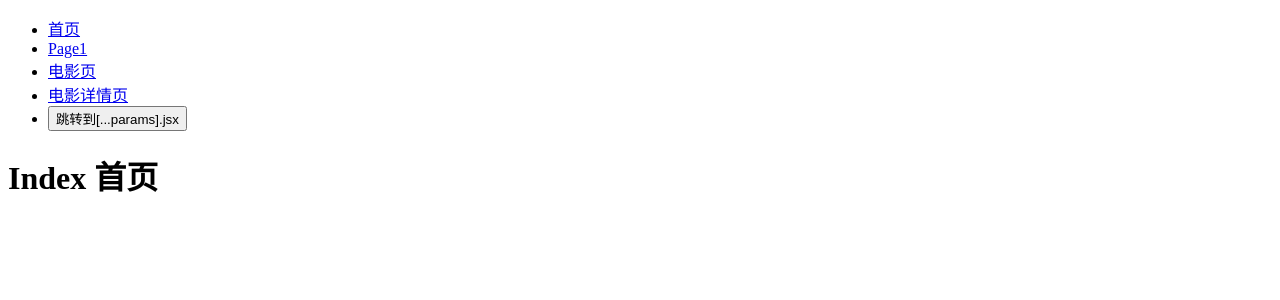
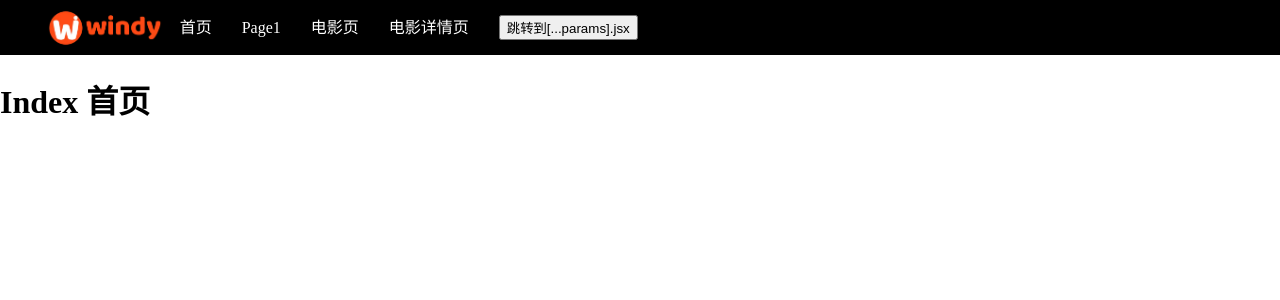
Before and after one commit to joywins-y/duyi-nextjs-learn, a Next.js app: page / in a window 1280 px wide. Shown: the top 300 px of the page. Built offline with nearby package versions, Linux system fonts and the light colour scheme.

Commit message:
1-3: 标题、样式、图片

```diff
--- a/components/Header.jsx
+++ /dev/null
@@ -1,40 +0,0 @@
-import Link from 'next/link';
-import { useRouter } from 'next/router';
-
-export default () => {
-  const router = useRouter();
-
-  return (
-    <ul>
-      <li>
-        <Link href="/">
-          <a>首页</a>
-        </Link>
-      </li>
-      <li>
-        <Link href="/page1">
-          <a>Page1</a>
-        </Link>
-      </li>
-      <li>
-        <Link href="/movies">
-          <a>电影页</a>
-        </Link>
-      </li>
-      <li>
-        <Link href="/movies/[id]" as="/movies/3">
-          <a>电影详情页</a>
-        </Link>
-      </li>
-      <li>
-        <button
-          onClick={() => {
-            router.push('/movies/[...params]', '/movies/a/b/c');
-          }}
-        >
-          跳转到[...params].jsx
-        </button>
-      </li>
-    </ul>
-  );
-};
--- /dev/null
+++ b/components/Header/index.jsx
@@ -0,0 +1,50 @@
+import Link from 'next/link';
+import { useRouter } from 'next/router';
+import styles from './index.module.css';
+
+export default () => {
+  const router = useRouter();
+
+  return (
+    <div className={styles.header}>
+      <div>
+        <Link href='/'>
+          <a>
+            <img src="/logo.png" alt="windy logo" />
+          </a>
+        </Link>
+      </div>
+      <ul>
+        <li>
+          <Link href="/">
+            <a>首页</a>
+          </Link>
+        </li>
+        <li>
+          <Link href="/page1">
+            <a>Page1</a>
+          </Link>
+        </li>
+        <li>
+          <Link href="/movies">
+            <a>电影页</a>
+          </Link>
+        </li>
+        <li>
+          <Link href="/movies/[id]" as="/movies/3">
+            <a>电影详情页</a>
+          </Link>
+        </li>
+        <li>
+          <button
+            onClick={() => {
+              router.push('/movies/[...params]', '/movies/a/b/c');
+            }}
+          >
+            跳转到[...params].jsx
+          </button>
+        </li>
+      </ul>
+    </div>
+  );
+};
--- /dev/null
+++ b/components/Header/index.module.css
@@ -0,0 +1,23 @@
+.header {
+  height: 55px;
+  line-height: 55px;
+  background: #000;
+  color: #fff;
+  padding: 0 30px;
+  display: flex;
+}
+
+.header img{
+  width: auto;
+  height: 55px;
+}
+
+.header li{
+  float: left;
+  height: 55px;
+  margin-left: 30px;
+}
+
+.header li:first-of-type{
+  margin-left: 0;
+}
--- a/pages/_app.jsx
+++ b/pages/_app.jsx
@@ -1,4 +1,5 @@
 import Header from '../components/Header';
+import './global.css';
 
 export default ({ Component, ...props }) => {
   console.log(props);
--- /dev/null
+++ b/pages/global.css
@@ -0,0 +1,12 @@
+body,
+ul,
+li {
+  margin: 0;
+  padding: 0;
+  list-style: none;
+}
+
+a {
+  color: inherit;
+  text-decoration: none;
+}
--- a/pages/index.jsx
+++ b/pages/index.jsx
@@ -1,3 +1,13 @@
+import Head from 'next/head';
+
 export default () => {
-  return <h1>Index 首页</h1>;
+  return (
+    <div>
+      <Head>
+        <title>首页</title>
+        <meta name="viewport" content="initial-scale=1.0, width=device-width" />
+      </Head>
+      <h1>Index 首页</h1>
+    </div>
+  );
 };
```
Also changed, not shown: pages/movies/index.jsx (+10 -1 lines), public/logo.png (added), 1 other file (tests, documents, lock files or other folders).
